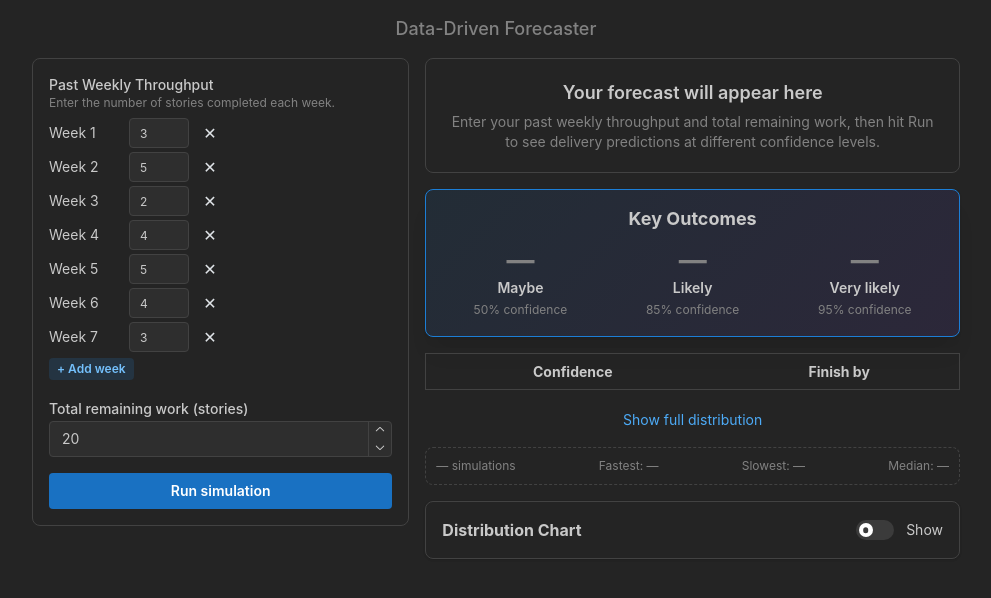
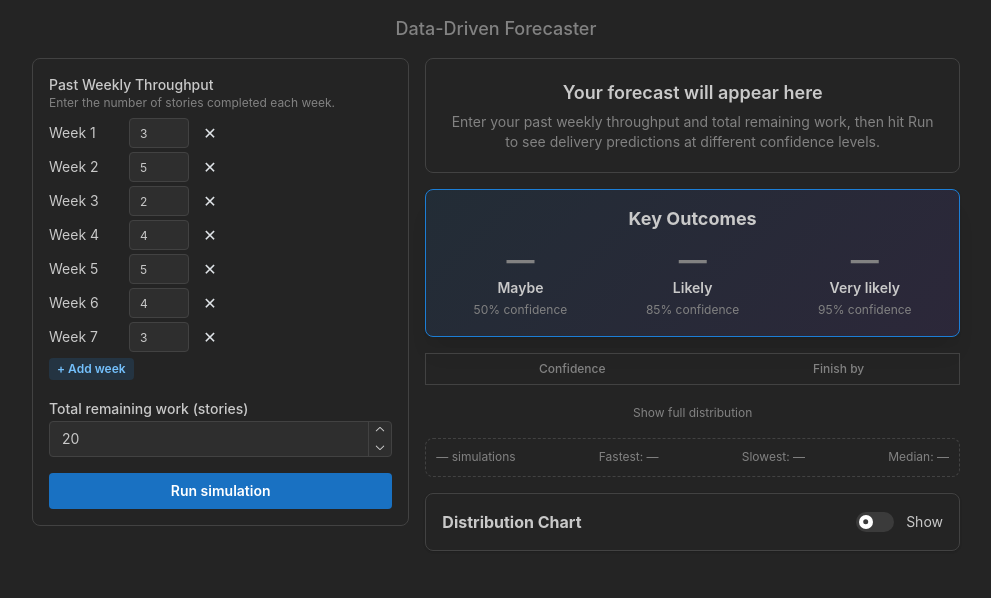
Before and after one commit to ZakLaughton/monte-carlo-forecaster, a React (Vite) app: page / in a window 1280 px wide. Shown: the top 598 px of the page, without its empty margins (144-1135 px from the left). Built offline with nearby package versions, Linux system fonts and the light colour scheme.

Commit message:
refactor: de-emphasize DeliveryOddsTable styling for improved readability

```diff
--- a/src/components/DeliveryOddsChart.tsx
+++ b/src/components/DeliveryOddsChart.tsx
@@ -53,7 +53,25 @@ export function DeliveryOddsTable({ data }: Props) {
 
   return (
     <>
-      <Table striped highlightOnHover withTableBorder>
+      <Table
+        striped
+        highlightOnHover
+        withTableBorder
+        fz="xs"
+        styles={{
+          th: {
+            color: "var(--mantine-color-dimmed)",
+            fontWeight: 500,
+            paddingBlock: 6,
+          },
+          td: {
+            paddingBlock: 5,
+          },
+          table: {
+            borderColor: "var(--mantine-color-dark-4)",
+          },
+        }}
+      >
         <Table.Thead>
           <Table.Tr>
             <Table.Th ta="center">Confidence</Table.Th>
@@ -71,7 +89,7 @@ export function DeliveryOddsTable({ data }: Props) {
           ))}
         </Table.Tbody>
       </Table>
-      <Anchor component="button" size="sm" mt={4} onClick={toggle}>
+      <Anchor component="button" size="xs" mt={4} c="dimmed" onClick={toggle}>
         {showFull ? "Show less" : "Show full distribution"}
       </Anchor>
     </>
```
